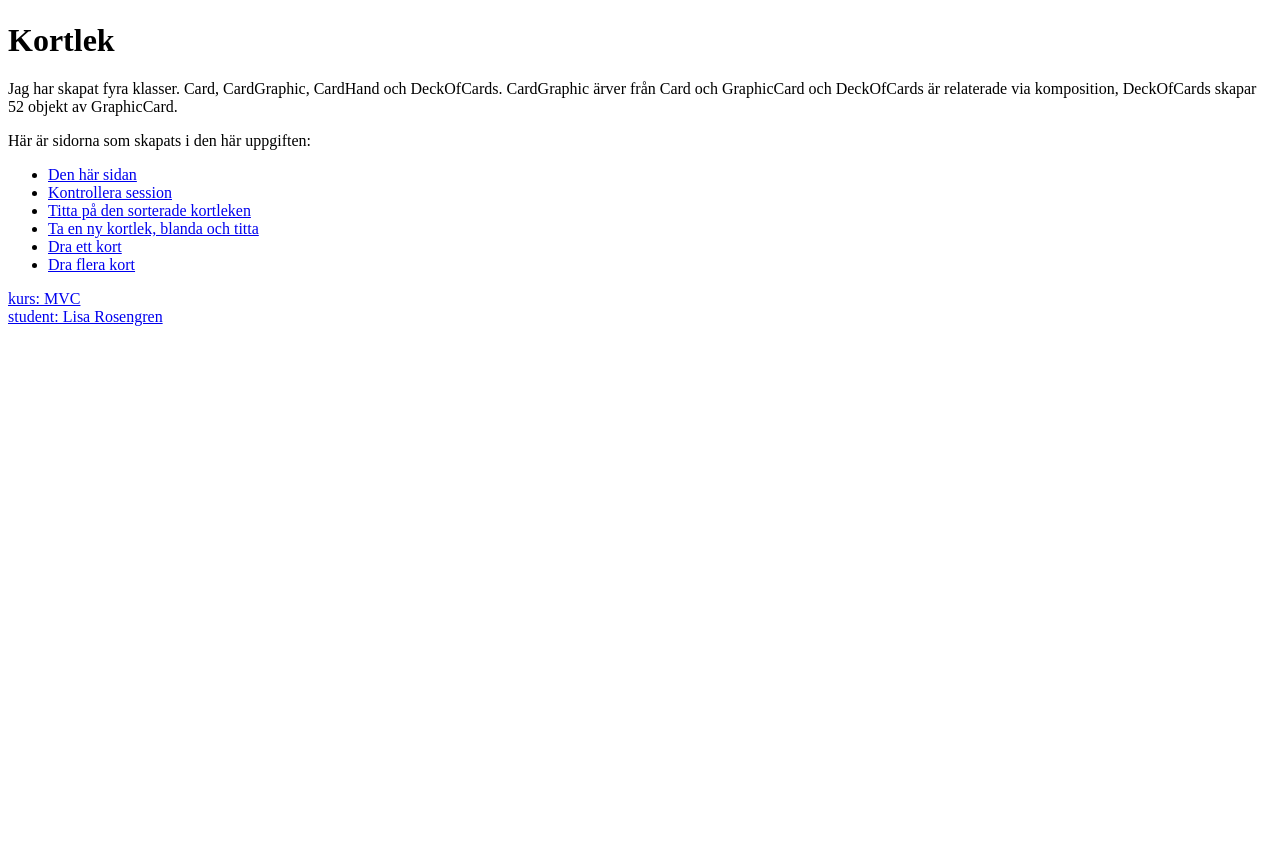
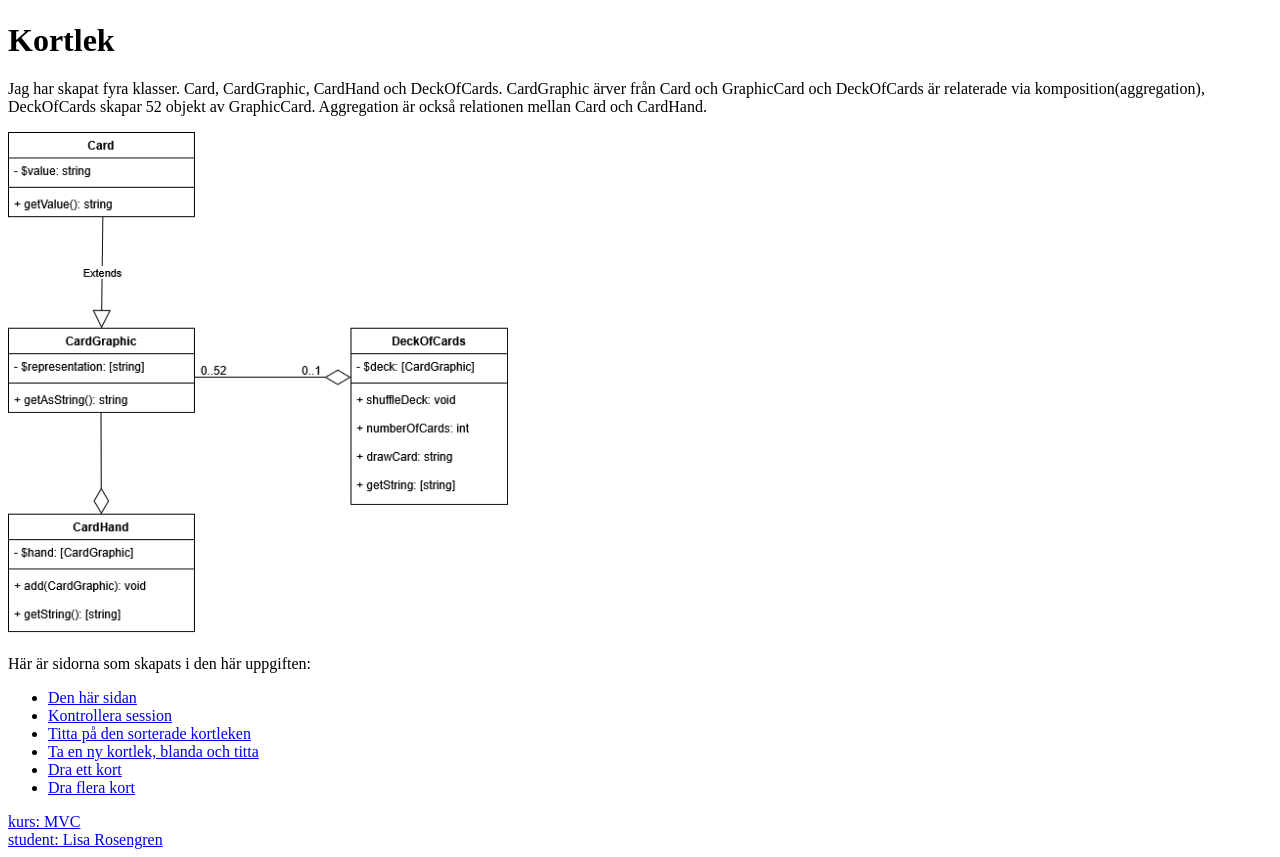
Before and after one commit to lisarosengren/MVC, a Symfony app: template templates/card/home.html.twig in a window 1280 px wide. Shown: the part 77-934 px from the top of the page. Before the commit the page ends 403 px from the top, so only its background shows below. Run offline with Twig, Linux system fonts and the light colour scheme; the template is opened without the code that fills it, so the values that code supplies are empty; some libraries are stand-ins or nearby versions.

Commit message:
Add content to card route

```diff
--- a/assets/styles/app.css
+++ b/assets/styles/app.css
@@ -43,6 +43,7 @@ img {
     border-radius: 2%;
     border: solid 1px #000;
     max-width: 100%;
+    margin-bottom: 1.4rem;
 }
 
 h1 {
--- a/src/Card/CardHand.php
+++ b/src/Card/CardHand.php
@@ -2,15 +2,15 @@
 
 namespace App\Card;
 
-use App\Card\Card;
+use App\Card\CardGraphic;
 
 class CardHand
 {
     private $hand = [];
 
-    public function add(): void
+    public function add(CardGraphic $card): void
     {
-        $this->hand[] = New Card;
+        $this->hand[] = $card;
     }
 
     public function getString(): array
--- a/templates/card/home.html.twig
+++ b/templates/card/home.html.twig
@@ -6,7 +6,9 @@
 
 <h1>Kortlek</h1>
 
-<p>Jag har skapat fyra klasser. Card, CardGraphic, CardHand och DeckOfCards. CardGraphic ärver från Card och GraphicCard och DeckOfCards är relaterade via komposition, DeckOfCards skapar 52 objekt av GraphicCard.</p>
+<p>Jag har skapat fyra klasser. Card, CardGraphic, CardHand och DeckOfCards. CardGraphic ärver från Card och GraphicCard och DeckOfCards är relaterade via komposition(aggregation), DeckOfCards skapar 52 objekt av GraphicCard. Aggregation är också relationen mellan Card och CardHand.</p>
+
+<img src="{{ asset('build/images/kmom02mvc.png') }}" alt="UML kmom02" width=500>
 
 <p>Här är sidorna som skapats i den här uppgiften:</p>
 
```
Also changed, not shown: assets/images/kmom02mvc.png (added).
